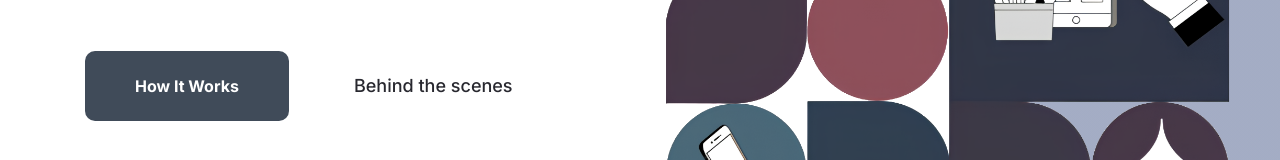
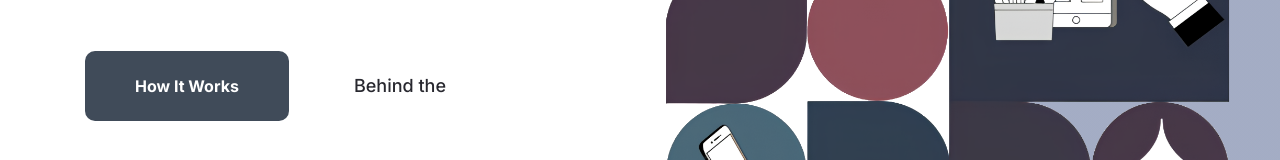
Before and after one commit to Santicabral0478/greenstudios, a Next.js app: page / in a window 1280 px wide. Shown: the part 479-639 px from the top of the page. Built offline with nearby package versions, Linux system fonts and the light colour scheme; no server answers.

Commit message:
update 4d454dhfhfg4h

```diff
--- a/src/components/Hero/index.tsx
+++ b/src/components/Hero/index.tsx
@@ -25,7 +25,7 @@ export const Hero: FunctionComponent = ()=>{
               <button className="hero-btn" aria-label="pixology promo">
                 <span aria-hidden="true"></span>
 
-                <span className="span">Behind the scenes</span>
+                <span className="span">Behind the </span>
               </button>
             </div>
 
```
